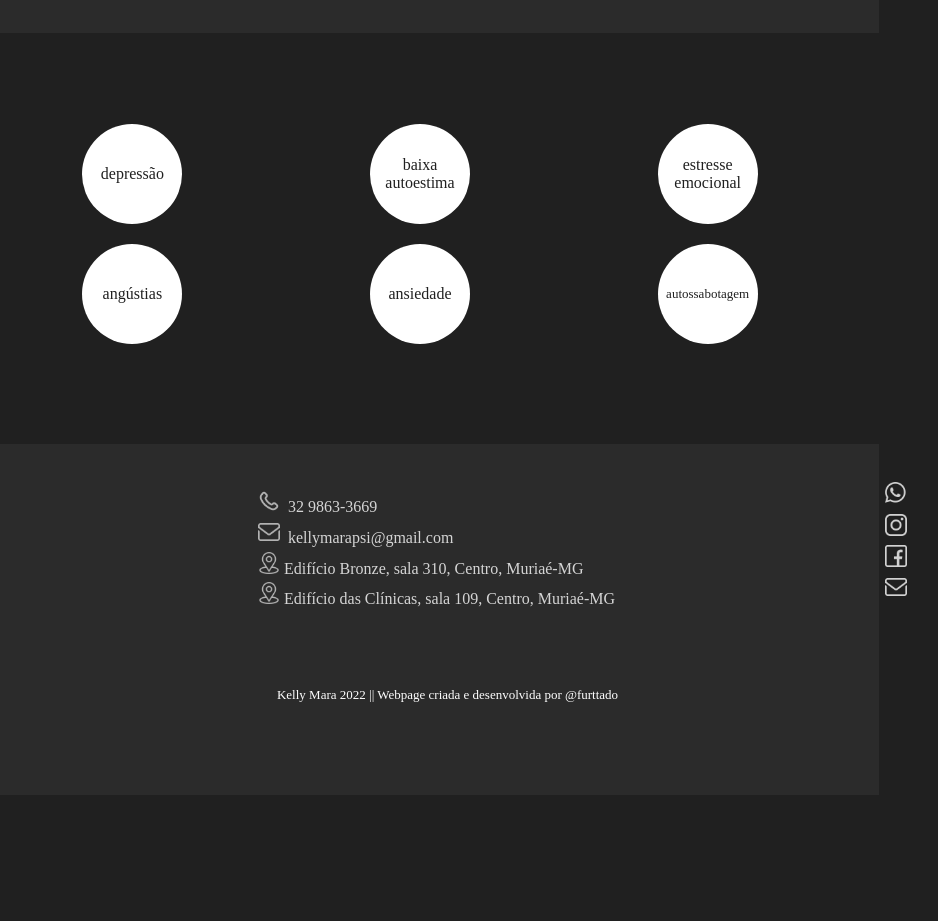
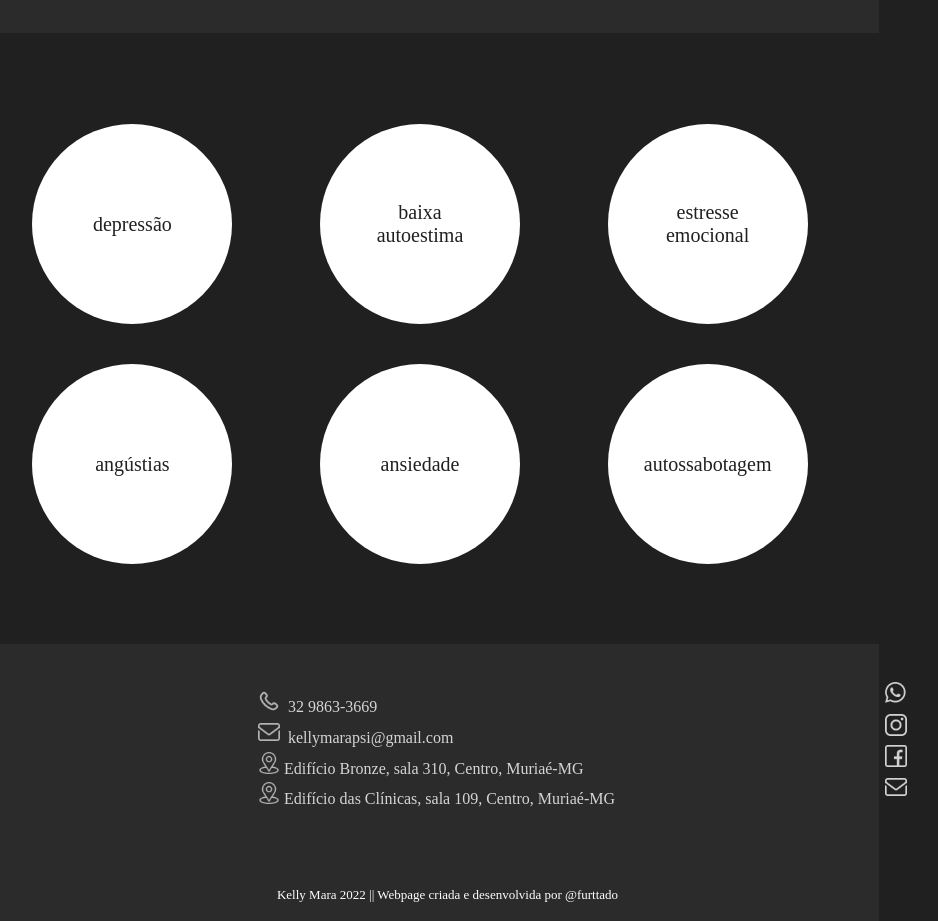
Before and after one commit to furttado/psychologist-ssg, a Next.js app: page / in a window 1280 px wide. Shown: the part 1080-2001 px from the top of the page, without its empty margins (231-1169 px from the left). Before the commit the page ends 1875 px from the top, so only its background shows below. Built offline with nearby package versions, Linux system fonts and the light colour scheme.

Commit message:
cases component updated for desktop and tablet

```diff
--- a/src/components/casesComponent.js
+++ b/src/components/casesComponent.js
@@ -36,7 +36,20 @@ const Cases = styled.span`
     font-size: ${props => props.fontSize || 'auto'};
     color: ${theme.colors.background};
 
-`
+    @media only screen and (min-width: 768px) {
+        width: 200px;
+        height: 200px;
+        font-size: 20px;
+  }
+
+   /* Estilos para tela de tablet */
+   @media only screen and (min-width: 768px) and (max-width: 1023px) {
+        width: 150px;
+        height: 150px;
+        font-size: 20px;
+  };
+
+`;
 
 export default function CasesComponent() {
     return (
```
